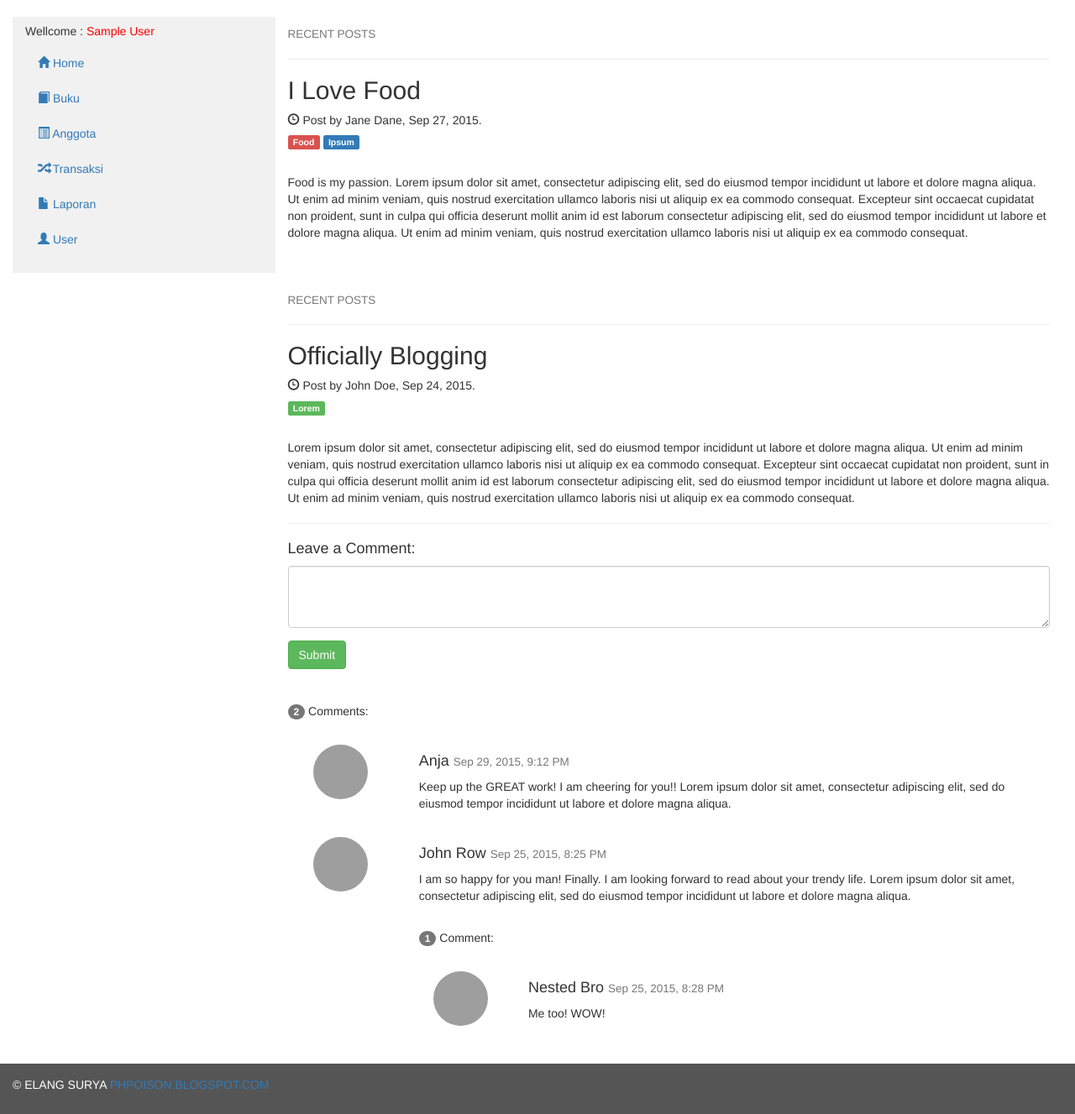
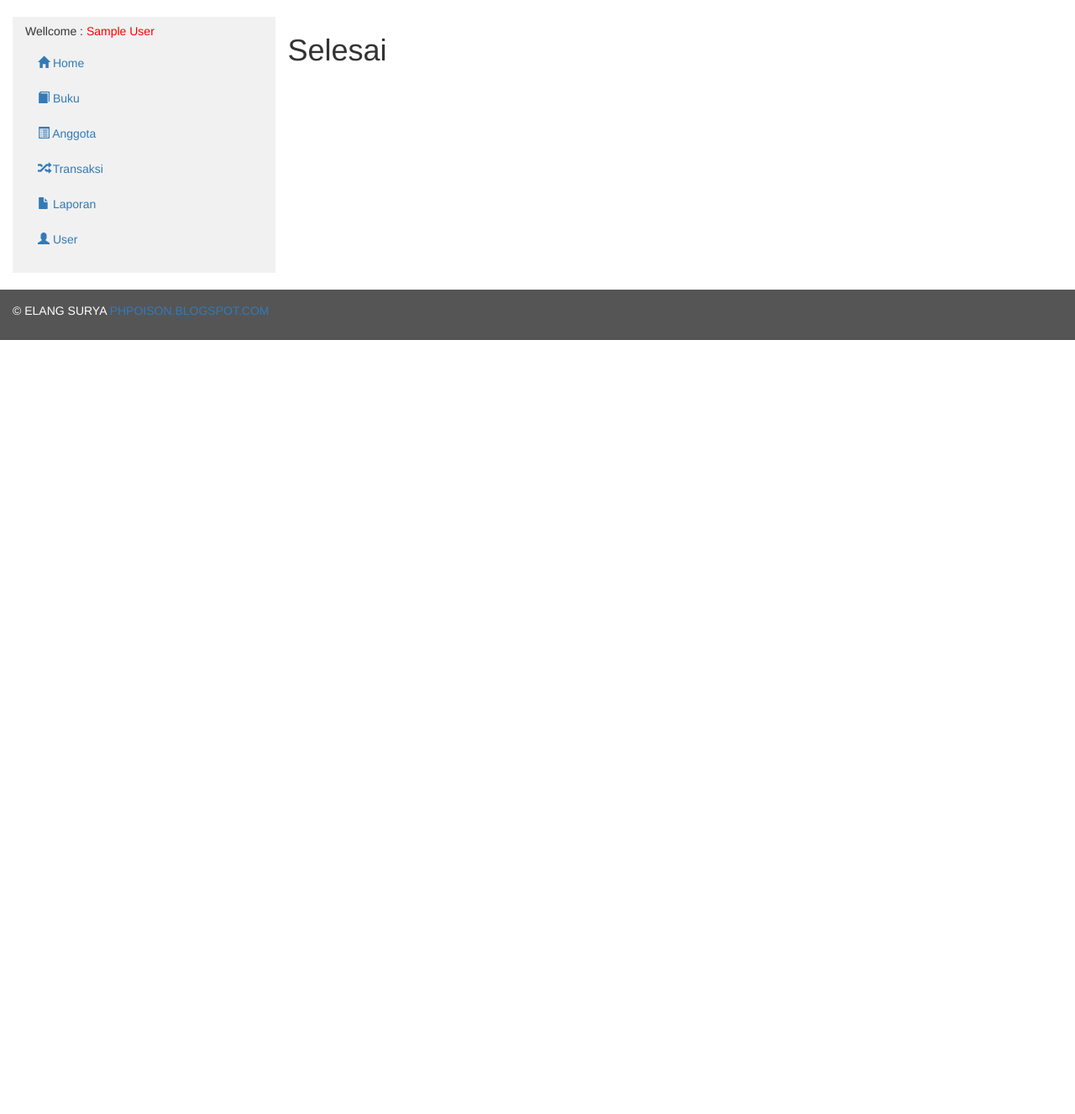
Before and after one commit to langsurya/perpus, a PHP site: page /admin/index.php?page=1 in a window 1280 px wide. Shown: the part 52-1379 px from the top of the page at 84% size. After the commit the page ends 457 px from the top, so only its background shows below. Run offline with PHP 8.4, Linux system fonts and the light colour scheme; the visitor is signed in with stand-in values (Sample User, id 1); grey boxes are pictures that could not be loaded.

Commit message:
admin selesai

```diff
--- a/admin/home.php
+++ b/admin/home.php
@@ -1,58 +1,3 @@
 <div class="col-sm-9">
-      <h4><small>RECENT POSTS</small></h4>
-      <hr>
-      <h2>I Love Food</h2>
-      <h5><span class="glyphicon glyphicon-time"></span> Post by Jane Dane, Sep 27, 2015.</h5>
-      <h5><span class="label label-danger">Food</span> <span class="label label-primary">Ipsum</span></h5><br>
-      <p>Food is my passion. Lorem ipsum dolor sit amet, consectetur adipiscing elit, sed do eiusmod tempor incididunt ut labore et dolore magna aliqua. Ut enim ad minim veniam, quis nostrud exercitation ullamco laboris nisi ut aliquip ex ea commodo consequat. Excepteur sint occaecat cupidatat non proident, sunt in culpa qui officia deserunt mollit anim id est laborum consectetur adipiscing elit, sed do eiusmod tempor incididunt ut labore et dolore magna aliqua. Ut enim ad minim veniam, quis nostrud exercitation ullamco laboris nisi ut aliquip ex ea commodo consequat.</p>
-      <br><br>
-
-      <h4><small>RECENT POSTS</small></h4>
-      <hr>
-      <h2>Officially Blogging</h2>
-      <h5><span class="glyphicon glyphicon-time"></span> Post by John Doe, Sep 24, 2015.</h5>
-      <h5><span class="label label-success">Lorem</span></h5><br>
-      <p>Lorem ipsum dolor sit amet, consectetur adipiscing elit, sed do eiusmod tempor incididunt ut labore et dolore magna aliqua. Ut enim ad minim veniam, quis nostrud exercitation ullamco laboris nisi ut aliquip ex ea commodo consequat. Excepteur sint occaecat cupidatat non proident, sunt in culpa qui officia deserunt mollit anim id est laborum consectetur adipiscing elit, sed do eiusmod tempor incididunt ut labore et dolore magna aliqua. Ut enim ad minim veniam, quis nostrud exercitation ullamco laboris nisi ut aliquip ex ea commodo consequat.</p>
-      <hr>
-
-      <h4>Leave a Comment:</h4>
-      <form role="form">
-        <div class="form-group">
-          <textarea class="form-control" rows="3" required></textarea>
-        </div>
-        <button type="submit" class="btn btn-success">Submit</button>
-      </form>
-      <br><br>
-
-      <p><span class="badge">2</span> Comments:</p><br>
-
-      <div class="row">
-        <div class="col-sm-2 text-center">
-          <img src="bandmember.jpg" class="img-circle" height="65" width="65" alt="Avatar">
-        </div>
-        <div class="col-sm-10">
-          <h4>Anja <small>Sep 29, 2015, 9:12 PM</small></h4>
-          <p>Keep up the GREAT work! I am cheering for you!! Lorem ipsum dolor sit amet, consectetur adipiscing elit, sed do eiusmod tempor incididunt ut labore et dolore magna aliqua.</p>
-          <br>
-        </div>
-        <div class="col-sm-2 text-center">
-          <img src="bird.jpg" class="img-circle" height="65" width="65" alt="Avatar">
-        </div>
-        <div class="col-sm-10">
-          <h4>John Row <small>Sep 25, 2015, 8:25 PM</small></h4>
-          <p>I am so happy for you man! Finally. I am looking forward to read about your trendy life. Lorem ipsum dolor sit amet, consectetur adipiscing elit, sed do eiusmod tempor incididunt ut labore et dolore magna aliqua.</p>
-          <br>
-          <p><span class="badge">1</span> Comment:</p><br>
-          <div class="row">
-            <div class="col-sm-2 text-center">
-              <img src="bird.jpg" class="img-circle" height="65" width="65" alt="Avatar">
-            </div>
-            <div class="col-xs-10">
-              <h4>Nested Bro <small>Sep 25, 2015, 8:28 PM</small></h4>
-              <p>Me too! WOW!</p>
-              <br>
-            </div>
-          </div>
-        </div>
-      </div>
-    </div>
+<h1>Selesai</h1>
+</div>
--- a/admin/index.php
+++ b/admin/index.php
@@ -63,7 +63,7 @@ else{
     </div>
 
     <?php
-    // error_reporting(0);
+    error_reporting(0);
     switch ($_GET['page']) {
       // menu buku
       case 'buku':
@@ -119,6 +119,20 @@ else{
         include "user_detil.php";
         break;
 
+      // Transaksi
+      case 'transaksi':
+        include "../transaksi_data.php";
+        break;
+      case 'transaksi_input':
+        include "../transaksi_input.php";
+        break;
+      case 'transaksi_search':
+        include "../transaksi_search.php";
+        break;
+
+      case 'laporan':
+        include "laporan.php";
+        break;
       case 'delete':
         include "delete.php";
         break;
```
